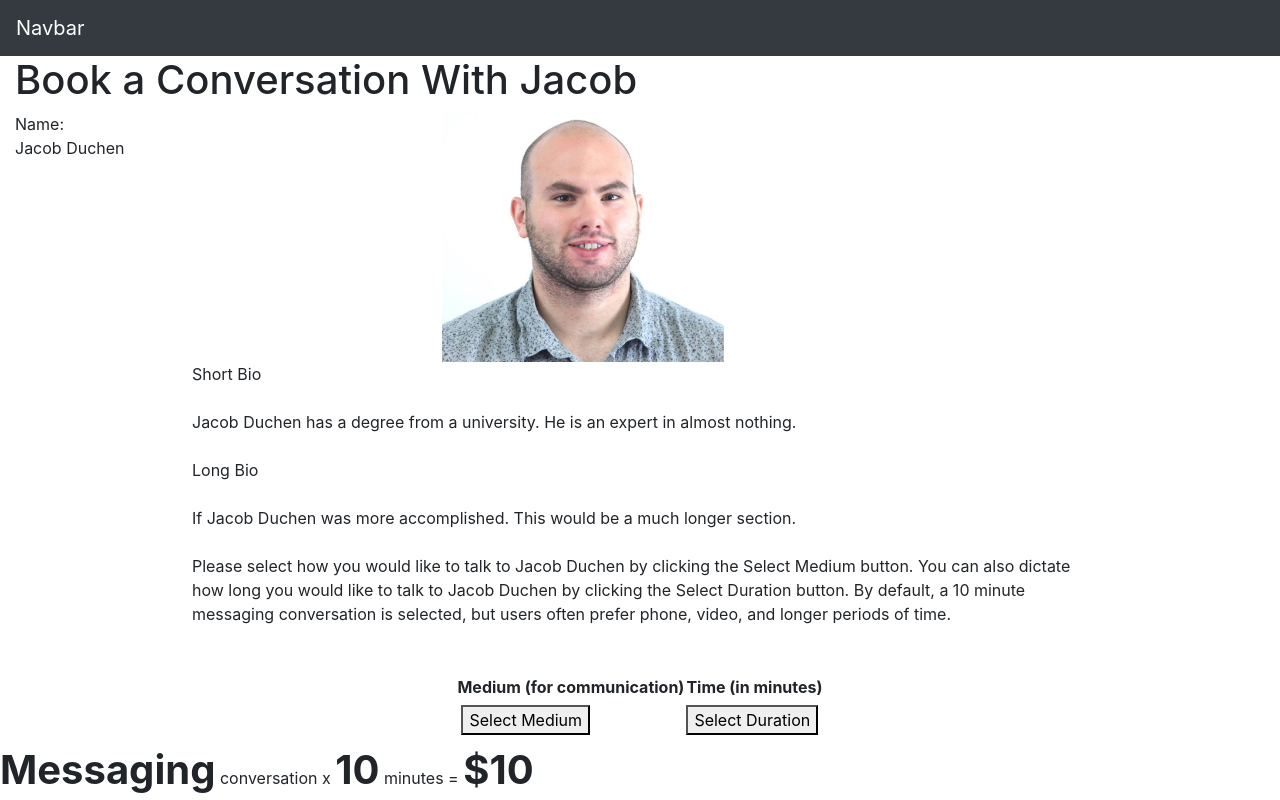
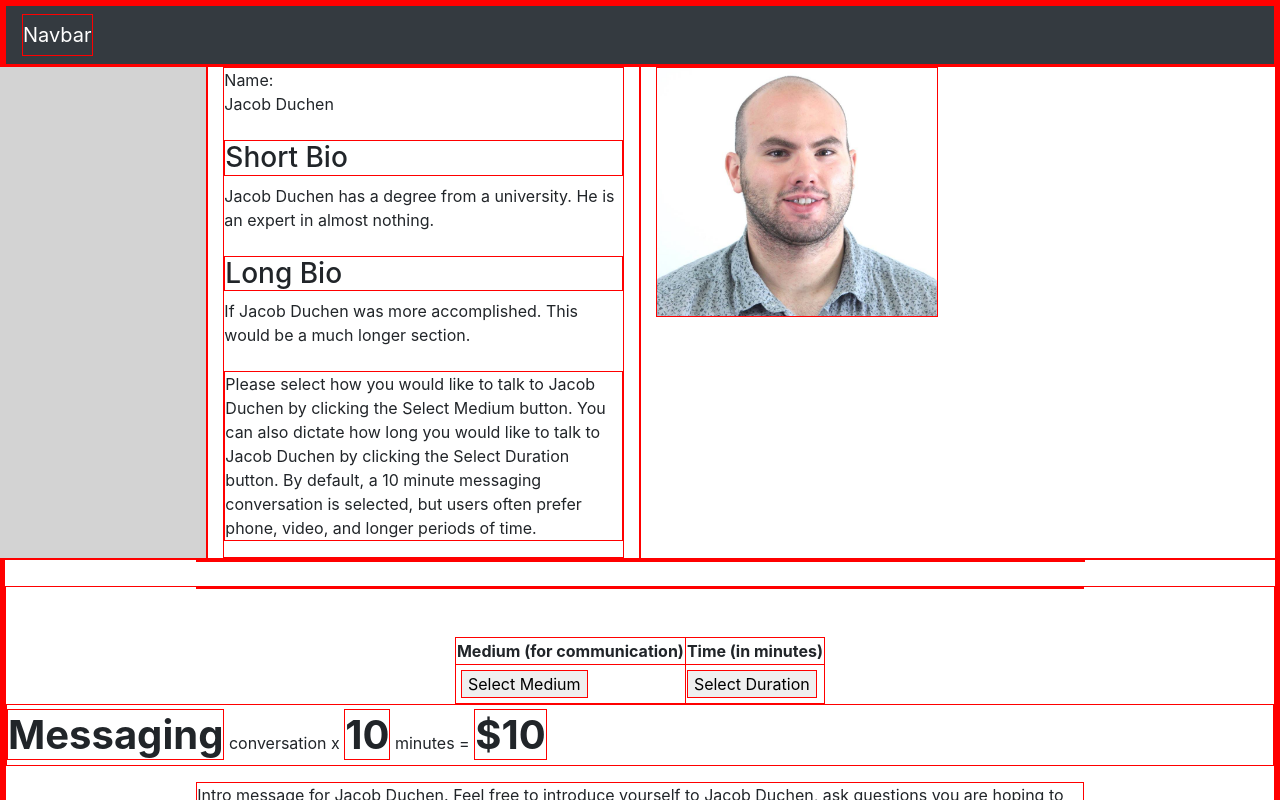
Before and after one commit to sanpak/newDigitalProject, a React (Create React App) app in the folder client-app/frontend-app/: page / in a window 1280 px wide. Shown: the top 800 px of the page. Built offline with nearby package versions, Linux system fonts and the light colour scheme.

Commit message:
grid system

```diff
--- a/client-app/frontend-app/src/components/Home.js
+++ b/client-app/frontend-app/src/components/Home.js
@@ -159,19 +159,39 @@ function Home() {
           Navbar
         </a>
       </nav>
-      <div class="container-fluid text-left">
-        <h1>Book a Conversation With Jacob</h1>
+
+
         <div class="row">
+        <div class="col-2 light-gray"></div>
           <div class="col-sm-4">
 
               <div>
                 Name:
                 <br />
                 {username}
+                <br />
+                <br />
+                  <h3>Short Bio</h3>
+                  {username} has a degree from a university. He is an expert in almost
+                  nothing.
+                <br />
+                <br />
+                <h3>Long Bio</h3>
+                If {username} was more accomplished. This would be a much longer
+                section.
+
+                <br />
+                <br />
+                <p>Please select how you would like to talk to {username} by clicking the
+                Select Medium button. You can also dictate how long you would like to
+                talk to {username} by clicking the Select Duration button. By default,
+                a 10 minute messaging conversation is selected, but users often prefer
+                phone, video, and longer periods of time.
+                </p>
               </div>
           </div>
 
-        <div class="col-sm-8">
+        <div class="col-sm">
             <img class="img-fluid"
               className="pictureSection"
               src={process.env.PUBLIC_URL + "/assets/profile.jpg"}
@@ -179,36 +199,17 @@ function Home() {
             />
         </div>
         </div>
-      </div>
-
 
 
 
       <div className="bigParagraph">
-        Short Bio
-        <br />
-        <br />
-        {username} has a degree from a university. He is an expert in almost
-        nothing.
-      </div>
-      <br />
 
-      <div className="bigParagraph">
-        Long Bio
-        <br />
-        <br />
-        If {username} was more accomplished. This would be a much longer
-        section.
       </div>
       <br />
 
       <div className="baseball">
         <div className="bigParagraph">
-          Please select how you would like to talk to {username} by clicking the
-          Select Medium button. You can also dictate how long you would like to
-          talk to {username} by clicking the Select Duration button. By default,
-          a 10 minute messaging conversation is selected, but users often prefer
-          phone, video, and longer periods of time.
+
         </div>
         <br />
         <br />
--- a/client-app/frontend-app/src/index.css
+++ b/client-app/frontend-app/src/index.css
@@ -1,8 +1,8 @@
 /*Box model HACK*/
 
-/* * {
+* {
   border: 1px solid red !important;
-} */
+}
 
 *, *:before, *:after {
   -moz-box-sizing: border-box;
--- a/client-app/frontend-app/src/styles/Home.css
+++ b/client-app/frontend-app/src/styles/Home.css
@@ -16,6 +16,10 @@
 
 .aroundColumns{
   width: 50%;
+}
+
+.light-gray {
+  background-color: #d3d3d3;
 }
 
 .columns {
```
